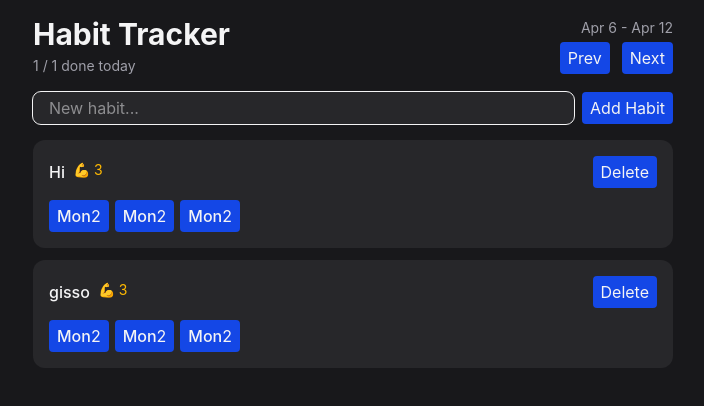
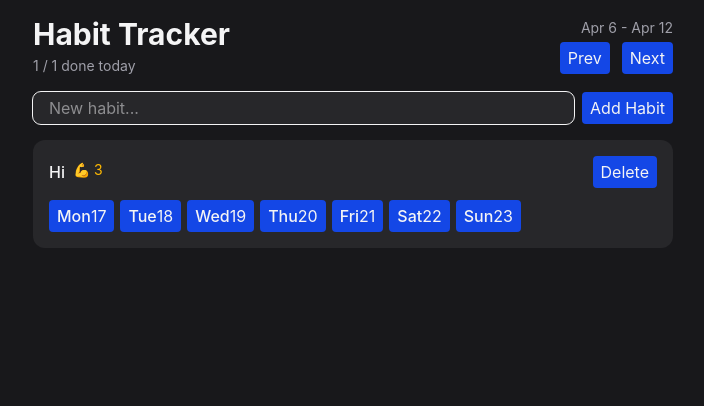
Before and after one commit to Hamm01/new-ui-integration, a React (Vite) app: page / in a window 1280 px wide. Shown: the top 406 px of the page, without its empty margins (287-991 px from the left). Built offline with nearby package versions, Linux system fonts and the light colour scheme.

Commit message:
Added the date-fns and modified the week days to show in  habit item field

```diff
--- a/package.json
+++ b/package.json
@@ -11,6 +11,7 @@
   },
   "dependencies": {
     "@tailwindcss/vite": "^4.3.0",
+    "date-fns": "^4.2.1",
     "react": "^19.2.6",
     "react-dom": "^19.2.6",
     "tailwindcss": "^4.3.0"
--- a/src/components/HabitList.tsx
+++ b/src/components/HabitList.tsx
@@ -1,8 +1,8 @@
 import { Button } from "./Buttons"
-
+import { eachDayOfInterval, endOfWeek, format, startOfWeek } from "date-fns"
 
 export function HabitList() {
-    const habits = [{ id: "sfjgkf", name: "Hi" }, { id: "dfsjkdf", name: "gisso" }]
+    const habits = [{ id: "sfjgkf", name: "Hi" }]
     if (habits.length === 0) {
         return <p className="text-center text-zinc-500 py-12">No habits yet. Add one to above to get started</p>
     }
@@ -20,7 +20,7 @@ type HabitItemprops = {
 }
 function HabitItem({ habit }: HabitItemprops) {
 
-    const visibleDates = [new Date(), new Date(), new Date()]
+    const visibleDates = eachDayOfInterval({ start: startOfWeek(new Date(), { weekStartsOn: 1 }), end: endOfWeek(new Date(), { weekStartsOn: 1 }) })
     return <div className="rounded-xl bg-zinc-800 p-4 flex flex-col gap-3" >
         <div className="flex items-center justify-between ">
             <div className="flex gap-2">
@@ -32,8 +32,8 @@ function HabitItem({ habit }: HabitItemprops) {
         <div className="flex gap-1.5 ">
             {visibleDates.map(date => (
                 <Button key={date.toISOString()}>
-                    <span className="font-medium">Mon</span>
-                    <span>2</span>
+                    <span className="font-medium">{format(date, "EEE")}</span>
+                    <span>{format(date, "d")}</span>
                 </Button>
             ))}
         </div>
```
Also changed, not shown: 1 other file (tests, documents, lock files or other folders).
